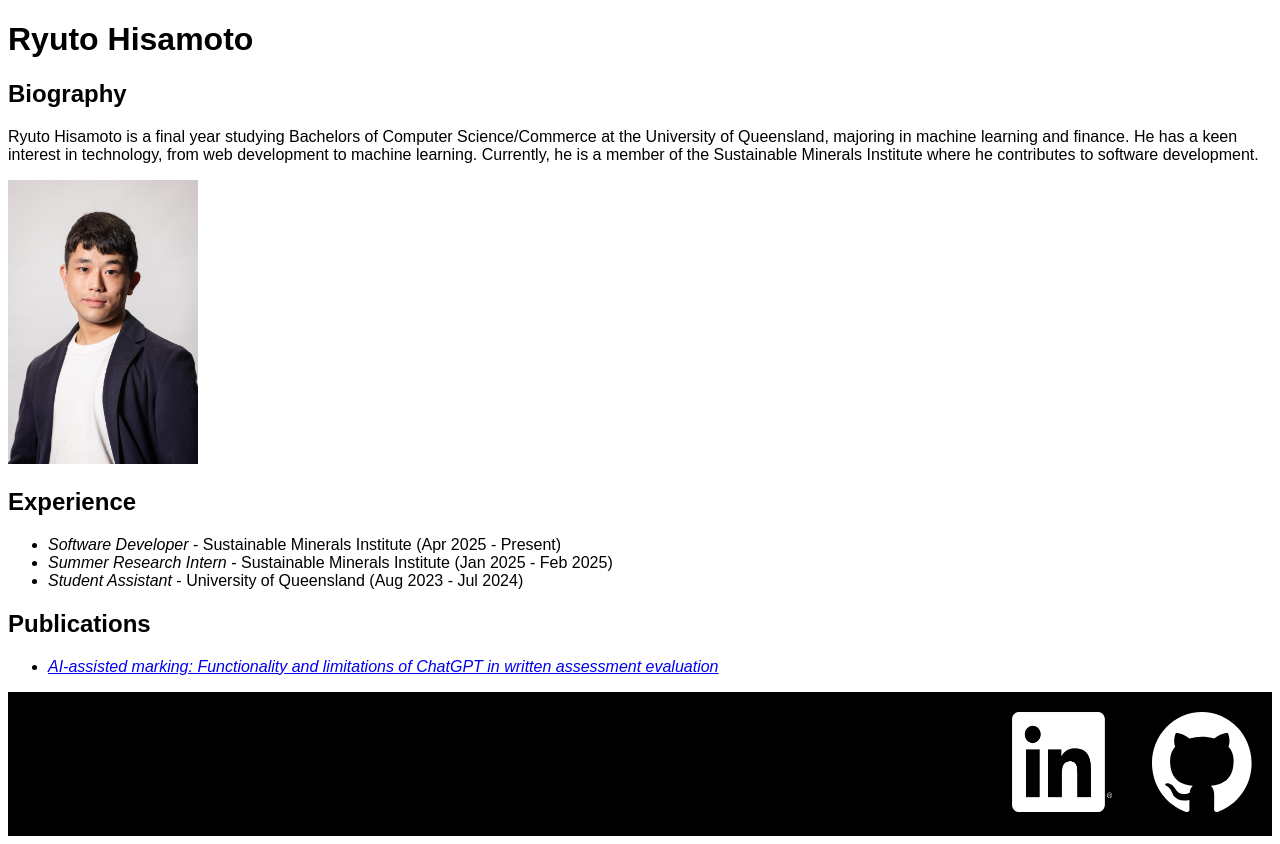
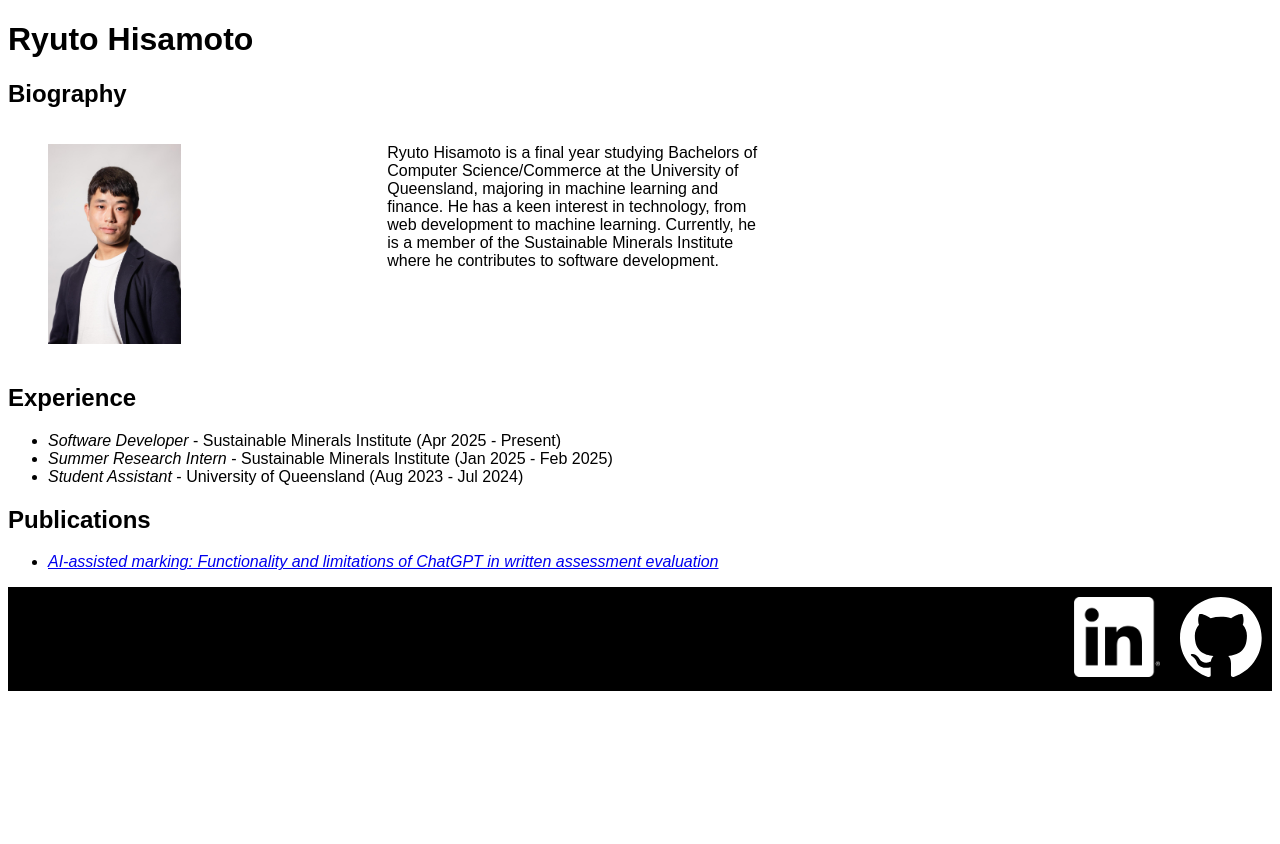
Before and after one commit to selinuntius40/selinuntius40.github.io, a plain HTML site: page index.html in a window 1280 px wide. After the commit the page ends 800 px from the top, so only its background shows below. Drawn offline with Linux system fonts and the light colour scheme.

Commit message:
slight reformatting

```diff
--- a/index.html
+++ b/index.html
@@ -11,6 +11,13 @@
 
     <h2>Biography</h2>
 
+    <div class="row">
+      <div class="column">
+        <figure>
+          <img src="assets/img/profile.jpg" alt="Ryuto's profile picture" class="profile" />
+        </figure>
+      </div>
+      <div class="column">
         <p>
           Ryuto Hisamoto is a final year studying Bachelors of Computer
           Science/Commerce at the University of Queensland, majoring in machine
@@ -19,8 +26,8 @@
           Sustainable Minerals Institute where he contributes to software
           development.
         </p>
-
-    <img src="img/profile.jpg" alt="Ryuto's profile picture" class="profile" />
+      </div>
+    </div>
 
     <h2>Experience</h2>
     <ul>
@@ -51,11 +58,11 @@
     </ul>
     <footer>
       <a href="https://www.linkedin.com/in/ryutohisamoto/">
-        <img src="assets/InBug-White.png" alt="LinkedIn logo" class="social" />
+        <img src="assets/logo/InBug-White.png" alt="LinkedIn logo" class="social" />
       </a>
       <a href="https://github.com/selinuntius40">
         <img
-          src="assets/github-mark-white.svg"
+          src="assets/logo/github-mark-white.svg"
           alt="GitHub logo"
           class="social"
         />
--- a/styles/style.css
+++ b/styles/style.css
@@ -14,11 +14,22 @@ footer {
 }
 
 .profile {
-    width:15%;
+    height:25vh;
 }
 
+.column {
+    float: left;
+    width: 30%;
+}
+
+  /* Clear floats after the columns */
+.row:after {
+    content: "";
+    display: table;
+    clear: both;
+  }
+
 .social {
-    height: 100px;
-    width: 100px;
-    margin:20px;
+    height: 10vh;
+    margin:10px;
 }
```
Also changed, not shown: assets/img/profile.jpg (renamed from img/profile.jpg), assets/logo/InBug-White.png (renamed from assets/InBug-White.png), assets/logo/github-mark-white.svg (renamed from assets/github-mark-white.svg). Lines whose indentation alone changed are shown as unchanged.
